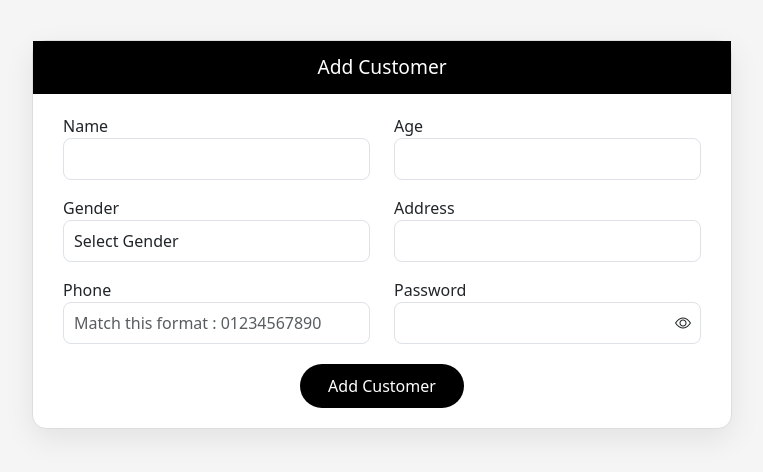
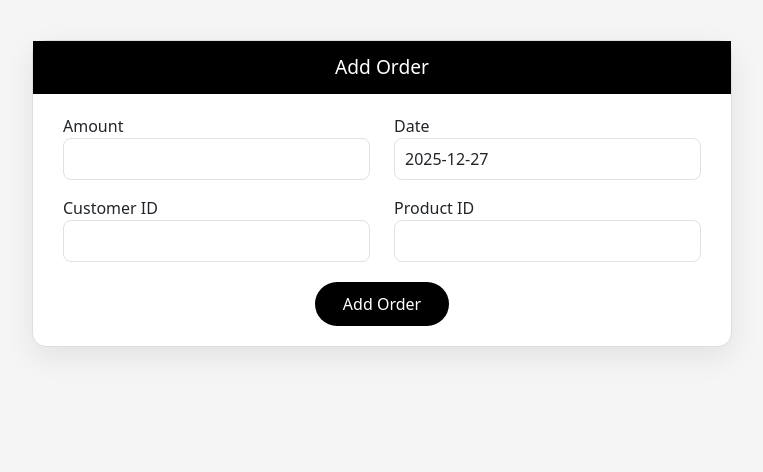
Before and after one commit to MMansy2010/E-Commerce, a PHP site: page /Orders/add.php in a window 1280 px wide. Shown: the part 56-528 px from the top of the page, without its empty margins (258-1021 px from the left). Run offline with PHP 8.4, Linux system fonts and the light colour scheme; data that the repository does not hold is empty.

Commit message:
Orders CRUD completed

```diff
--- a/Admins/add.php
+++ b/Admins/add.php
@@ -24,9 +24,6 @@ if ($_SERVER['REQUEST_METHOD'] === 'POST') {
         echo "<div class='alert alert-danger text-center'>Error: " . mysqli_error($connection) . "</div>";
     }
 }
-
-$customerQuery = mysqli_query($connection, "SELECT * FROM admins WHERE ID = $adminId");
-$customer = mysqli_fetch_assoc($customerQuery);
 ?>
 
 <link href="https://cdn.jsdelivr.net/npm/bootstrap-icons@1.10.5/font/bootstrap-icons.css" rel="stylesheet">
--- a/Customers/add.php
+++ b/Customers/add.php
@@ -28,8 +28,7 @@ if ($_SERVER['REQUEST_METHOD'] === 'POST') {
     }
 }
 
-$customerQuery = mysqli_query($connection, "SELECT * FROM customer WHERE ID = $customerId");
-$customer = mysqli_fetch_assoc($customerQuery);
+
 ?>
 
 <link href="https://cdn.jsdelivr.net/npm/bootstrap-icons@1.10.5/font/bootstrap-icons.css" rel="stylesheet">
--- a/Departments/add.php
+++ b/Departments/add.php
@@ -28,8 +28,6 @@ if ($_SERVER['REQUEST_METHOD'] === 'POST') {
     }
 }
 
-$customerQuery = mysqli_query($connection, "SELECT * FROM customer WHERE ID = $customerId");
-$customer = mysqli_fetch_assoc($customerQuery);
 ?>
 
 <link href="https://cdn.jsdelivr.net/npm/bootstrap-icons@1.10.5/font/bootstrap-icons.css" rel="stylesheet">
--- a/Employees/add.php
+++ b/Employees/add.php
@@ -27,8 +27,7 @@ if ($_SERVER['REQUEST_METHOD'] === 'POST') {
     }
 }
 
-$customerQuery = mysqli_query($connection, "SELECT * FROM customer WHERE ID = $customerId");
-$customer = mysqli_fetch_assoc($customerQuery);
+
 ?>
 
 <link href="https://cdn.jsdelivr.net/npm/bootstrap-icons@1.10.5/font/bootstrap-icons.css" rel="stylesheet">
--- a/Orders/add.php
+++ b/Orders/add.php
@@ -5,17 +5,14 @@ include_once "../Includes/header.php";
 $customerId = isset($_GET['id']) ? intval($_GET['id']) : 0;
 
 if ($_SERVER['REQUEST_METHOD'] === 'POST') {
-    $fullName = $_POST['fullName'];
-    $age = intval($_POST['age']);
-    $gender = $_POST['gender'];
-    $address = $_POST['address'];
-    $phone = $_POST['phone'];
-    $password = $_POST['password'];
+    $customerId = intval($_POST['customerId']);
+    $productId = $_POST['productId'];
+    $productDate = $_POST['product_date'];
+    $amount = $_POST['amount'];
 
     $updateQuery = "
-        INSERT INTO `customer`(`fullName`, `address`, `phone`, `age`, `gender`, `password`) VALUES
-        ('$fullName','$address','$phone',$age,'$gender','$password')
-    ";
+        INSERT INTO `orders`(`customerId`, `productId`, `product_date`, `amount`) VALUES
+        ($customerId, $productId, '$productDate', $amount)";
 
     if (mysqli_query($connection, $updateQuery)) {
         echo '
@@ -27,9 +24,6 @@ if ($_SERVER['REQUEST_METHOD'] === 'POST') {
         echo "<div class='alert alert-danger text-center'>Error: " . mysqli_error($connection) . "</div>";
     }
 }
-
-$customerQuery = mysqli_query($connection, "SELECT * FROM customer WHERE ID = $customerId");
-$customer = mysqli_fetch_assoc($customerQuery);
 ?>
 
 <link href="https://cdn.jsdelivr.net/npm/bootstrap-icons@1.10.5/font/bootstrap-icons.css" rel="stylesheet">
@@ -94,65 +88,32 @@ $customer = mysqli_fetch_assoc($customerQuery);
 </style>
 
 <div class="edit-card">
-    <div class="card-header">Add Customer</div>
+    <div class="card-header">Add Order</div>
 
     <form action="" method="POST">
         <div class="row mb-3">
             <div class="col-md-6">
-                <label>Name</label>
-                <input type="text" name="fullName" class="form-control" required>
+                <label>Amount</label>
+                <input type="text" name="amount" class="form-control" required>
             </div>
             <div class="col-md-6">
-                <label>Age</label>
-                <input type="number" name="age" class="form-control" required>
-            </div>
-        </div>
-
-        <div class="row mb-3">
-
-            <div class="col-md-6">
-                <label>Gender</label>
-                <select name="gender" class="form-control" required>
-                    <option value="" disabled selected>Select Gender</option>
-                    <option value="male">Male</option>
-                    <option value="female">Female</option>
-                </select>
-            </div>
-            <div class="col-md-6">
-                <label>Address</label>
-                <input type="text" name="address" class="form-control" required>
+                <label>Date</label>
+                <input type="text" name="product_date" class="form-control" value="<?= date('Y-m-d'); ?>" required>
             </div>
         </div>
 
         <div class="row mb-3">
             <div class="col-md-6">
-                <label>Phone</label>
-                <input type="tel" name="phone" class="form-control" value=""
-                    pattern="^01[0125][0-9]{8}$" placeholder="Match this format : 01234567890" inputmode="numeric" required>
-
+                <label>Customer ID</label>
+                <input type="number" name="customerId" class="form-control" required>
             </div>
             <div class="col-md-6">
-                <label>Password</label>
-                <div class="password-wrapper">
-                    <input type="password" name="password" id="passwordField" class="form-control" required>
-                    <i id="togglePassword" class="bi bi-eye"></i>
-                </div>
+                <label>Product ID</label>
+                <input type="number" name="productId" class="form-control" required>
             </div>
         </div>
 
-        <button type="submit" class="submit-btn">Add Customer</button>
+        <button type="submit" class="submit-btn">Add Order</button>
     </form>
 </div>
-
-<script>
-    const togglePassword = document.querySelector('#togglePassword');
-    const passwordField = document.querySelector('#passwordField');
-
-    togglePassword.addEventListener('click', function () {
-        const type = passwordField.getAttribute('type') === 'password' ? 'text' : 'password';
-        passwordField.setAttribute('type', type);
-        this.classList.toggle('bi-eye');
-        this.classList.toggle('bi-eye-slash');
-    });
-</script>
 </body>
--- a/Orders/delete.php
+++ b/Orders/delete.php
@@ -5,10 +5,10 @@ session_start();
 if (isset($_GET['id'])) {
     $customerId = intval($_GET['id']);
 
-    $deleteQuery = "DELETE FROM customer WHERE ID = $customerId";
+    $deleteQuery = "DELETE FROM orders WHERE ID = $customerId";
 
     if (mysqli_query($connection, $deleteQuery)) {
-        $_SESSION['success'] = "Customer deleted successfully.";
+        $_SESSION['success'] = "Order deleted successfully.";
 
         header("Location: index.php");
         exit();
--- a/Products/add.php
+++ b/Products/add.php
@@ -24,9 +24,6 @@ if ($_SERVER['REQUEST_METHOD'] === 'POST') {
         echo "<div class='alert alert-danger text-center'>Error: " . mysqli_error($connection) . "</div>";
     }
 }
-
-$customerQuery = mysqli_query($connection, "SELECT * FROM products WHERE ID = $customerId");
-$customer = mysqli_fetch_assoc($customerQuery);
 ?>
 
 <link href="https://cdn.jsdelivr.net/npm/bootstrap-icons@1.10.5/font/bootstrap-icons.css" rel="stylesheet">
```
Also changed, not shown: Orders/edit.php (+20 -56 lines), Orders/index.php (+12 -12 lines), Orders/view.php (+16 -45 lines).
